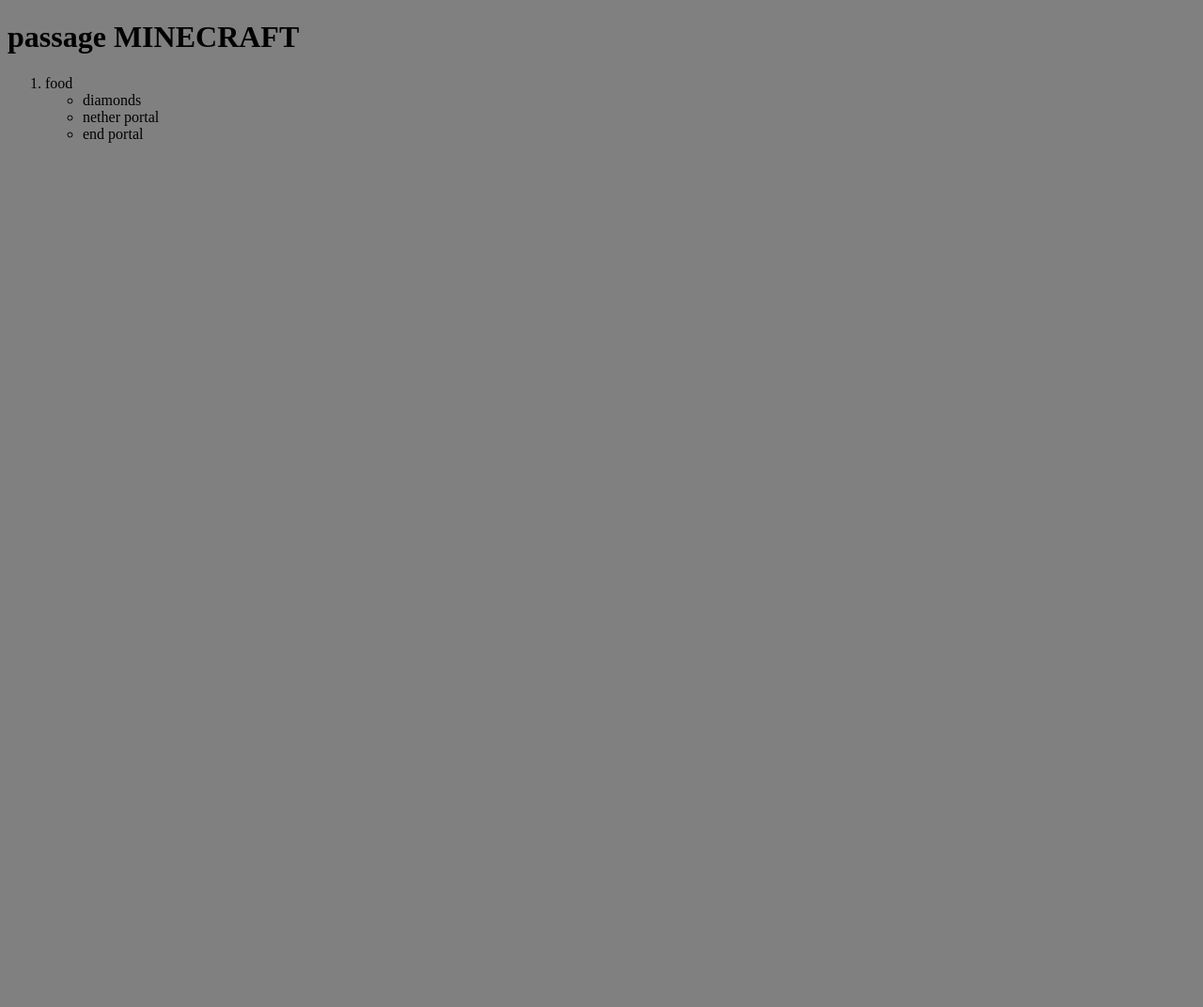
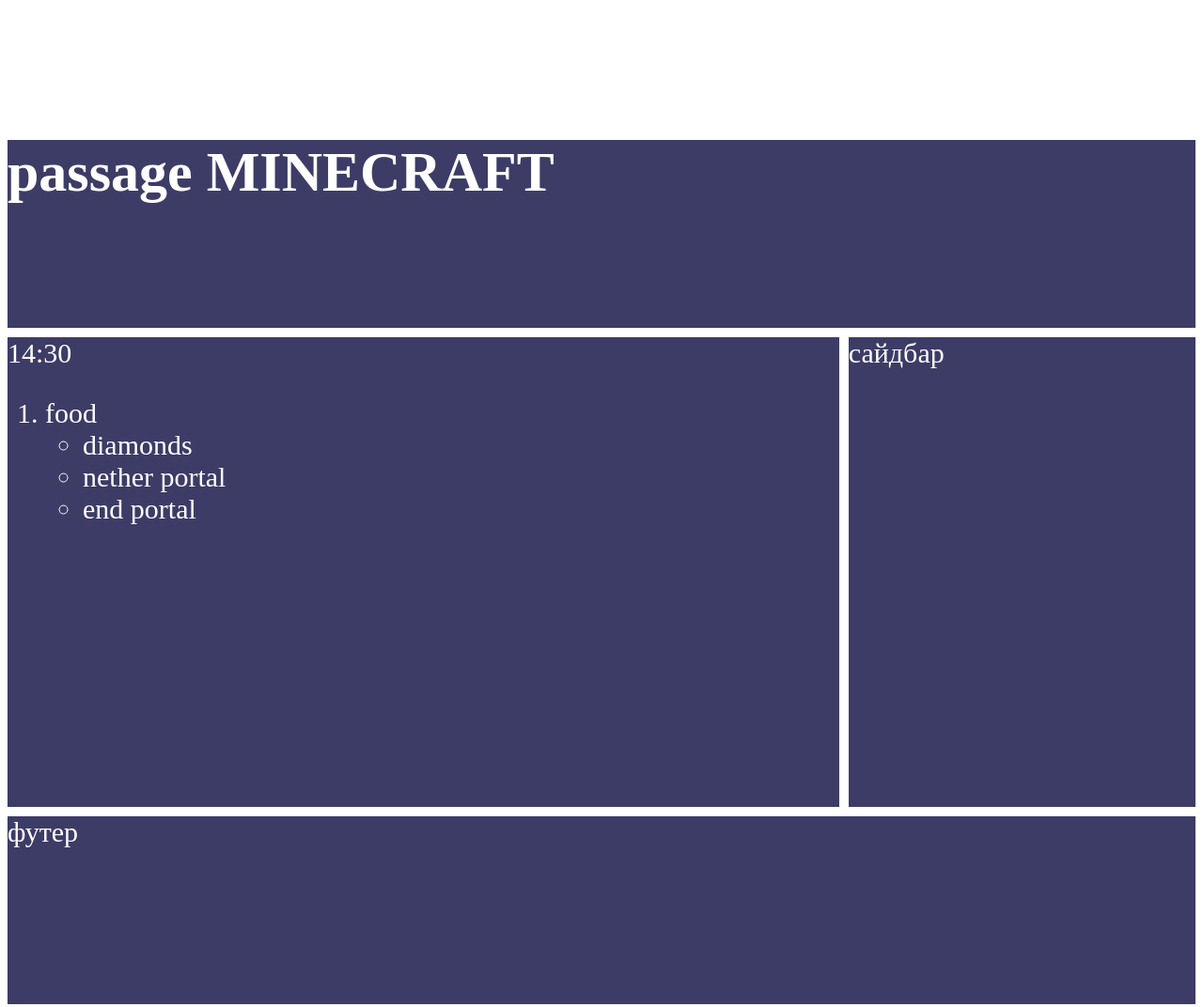
Before and after one commit to victoria1orlova/minecraft, a plain HTML site: page index.html in a window 1280 px wide. Shown: the whole page at 94% size. Before the commit the page ends 800 px from the top, so only its background shows below. Drawn offline with Linux system fonts and the light colour scheme.

Commit message:
I made up the site

```diff
--- /dev/null
+++ b/css/style.css
@@ -0,0 +1,71 @@
+ * {
+     box-sizing: border-box;
+ }
+
+ body {
+     color: white;
+     font-size: 30px;
+ }
+ /*https://css-tricks.com/snippets/css/clear-fix/ */
+
+ .row:after {
+     visibility: hidden;
+     display: block;
+     font-size: 0;
+     content: " ";
+     clear: both;
+     height: 0;
+ }
+
+ .row {
+     display: inline-block;
+ }
+ /* start commented backslash hack \*/
+
+ * html .row {
+     height: 1%;
+ }
+
+ .row {
+     display: block;
+ }
+ /* close commented backslash hack */
+
+ .inner-header {
+     background: #3d3c66;
+     height: 200px;
+ }
+
+ .header {
+     margin-bottom: 10px;
+ }
+
+ .content {
+     width: 70%;
+     float: left;
+ }
+
+ .inner-content {
+     background: #3d3c66;
+     min-height: 500px;
+ }
+
+ .sidebar {
+     width: 30%;
+     padding-left: 10px;
+     float: left;
+ }
+
+ .inner-sidebar {
+     background: #3d3c66;
+     min-height: 500px;
+ }
+
+ .footer {
+     margin-top: 10px;
+ }
+
+ .inner-footer {
+     background: #3d3c66;
+     height: 200px;
+ }
--- a/index.html
+++ b/index.html
@@ -1,12 +1,25 @@
 <?xml version="1.0" encoding="UTF-8" ?>
 <!DOCTYPE html>
 <html>
+<!-- https://www.youtube.com/watch?v=pqYyqKfbM6c&feature=share -->
+
 <head>
     <title>plan</title>
+    <link rel="stylesheet" href="css/style.css">
 </head>
-<body bgcolor=gray>
+
+<body>
     <h1>passage MINECRAFT</h1>
-    <div>
+    <div class="wrapper">
+        <div class="header">
+            <div class="inner-header">
+                <h1>passage MINECRAFT</h1>
+            </div>
+        </div>
+        <div class="row">
+            <div class="content">
+                <div class="inner-content">
+                    14:30
                     <ol>
                         <li>food</li>
                         <ul>
@@ -18,5 +31,15 @@
                         </ul>
                     </ol>
                 </div>
-</script>
+            </div>
+            <div class="sidebar">
+                <div class="inner-sidebar">сайдбар</div>
+            </div>
+        </div>
+        <div class="footer">
+            <div class="inner-footer">футер</div>
+        </div>
+    </div>
+</body>
+
 </html>
```
Lines whose indentation alone changed are shown as unchanged.
